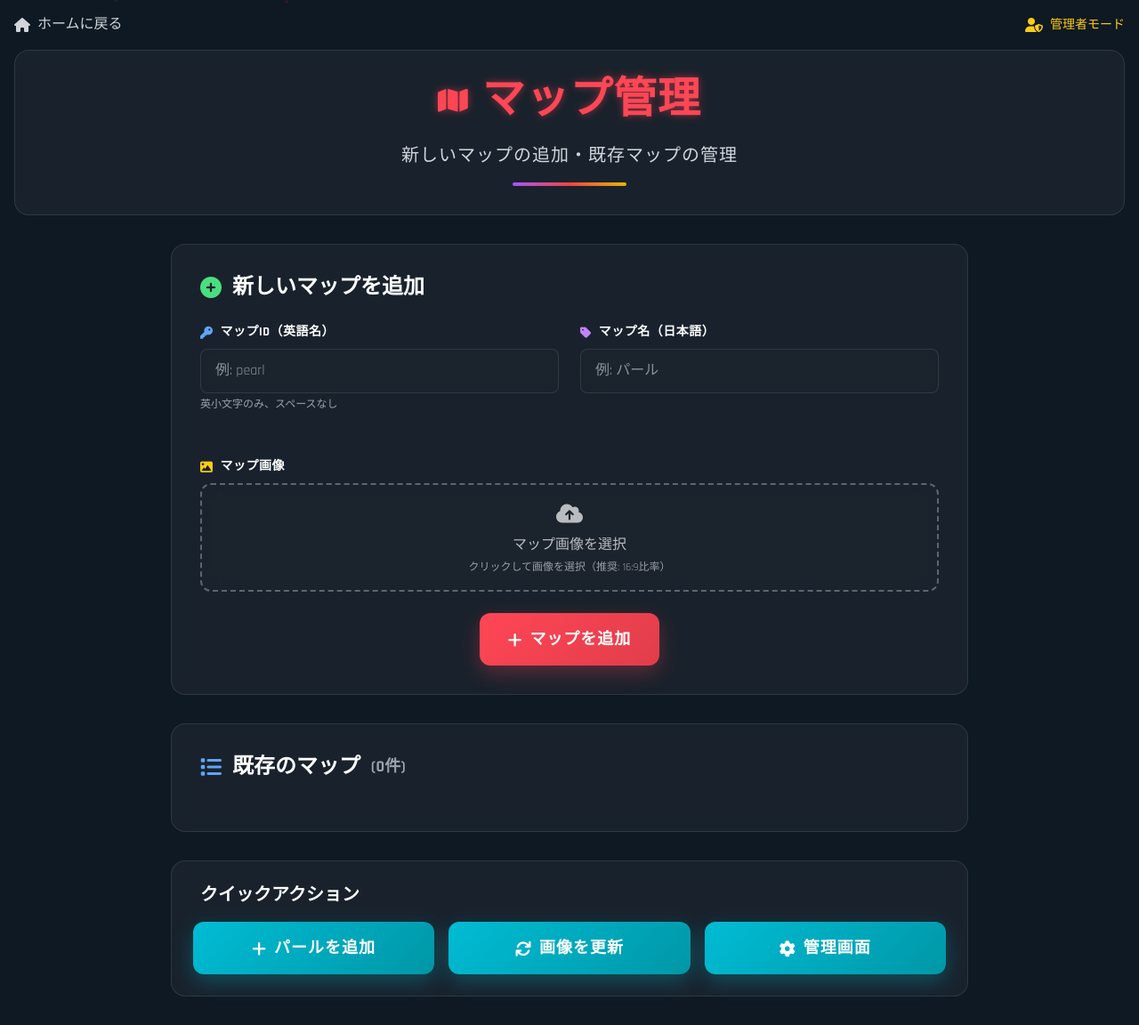
After one commit to rikuto0000/pointbook, a Flask app: template templates/admin_maps.html in a window 1280 px wide. The commit adds this page. Shown: the whole page at 89% size. Run offline with Flask 3, Linux system fonts and the light colour scheme; the template is opened without the code that fills it, so the values that code supplies are empty; some libraries are stand-ins or nearby versions.

Commit message:
3 Commit!

```diff
--- /dev/null
+++ b/templates/admin_maps.html
@@ -0,0 +1,322 @@
+<!DOCTYPE html>
+<html lang="ja">
+<head>
+  <meta charset="UTF-8" />
+  <meta name="viewport" content="width=device-width, initial-scale=1.0" />
+  <title>マップ管理 | VALORANT Pointbook</title>
+
+  <!-- ✅ PWA対応 -->
+  <link rel="manifest" href="/static/manifest.json">
+  <meta name="theme-color" content="#ff4655">
+  <meta name="apple-mobile-web-app-capable" content="yes">
+  <meta name="apple-mobile-web-app-title" content="Pointbook">
+  <link rel="apple-touch-icon" href="/static/icons/icon-192.png">
+
+  <!-- ✅ Tailwind CSS -->
+  <script src="https://cdn.tailwindcss.com"></script>
+
+  <!-- ✅ Rajdhani Font -->
+  <link href="https://fonts.googleapis.com/css2?family=Rajdhani:wght@400;500;700&display=swap" rel="stylesheet">
+
+  <!-- ✅ Modern Styles -->
+  <link rel="stylesheet" href="/static/css/modern.css">
+
+  <!-- ✅ Icons -->
+  <link rel="stylesheet" href="https://cdnjs.cloudflare.com/ajax/libs/font-awesome/6.0.0/css/all.min.css">
+
+  <!-- Fallback styles -->
+  {% include 'base_styles.html' %}
+</head>
+
+<body>
+  <!-- Animated Background Particles -->
+  <div class="particles">
+    {% for i in range(6) %}
+    <div class="particle" style="left: {{ (i * 15 + 10) }}%; animation-delay: {{ i * 0.8 }}s;"></div>
+    {% endfor %}
+  </div>
+
+  <!-- Navigation -->
+  <nav class="p-4" style="animation: slideInLeft 0.6s ease-out;">
+    <div class="flex items-center justify-between">
+      <a href="/" class="inline-flex items-center gap-2 text-gray-300 hover:text-white transition-colors duration-300">
+        <i class="fas fa-home"></i>
+        <span>ホームに戻る</span>
+      </a>
+      <div class="text-yellow-400 flex items-center gap-2">
+        <i class="fas fa-user-shield"></i>
+        <span class="text-sm">管理者モード</span>
+      </div>
+    </div>
+  </nav>
+
+  <!-- Header -->
+  <header class="glass rounded-2xl mx-4 mb-8 p-8 text-center" style="animation: fadeInUp 0.8s ease-out;">
+    <div class="flex items-center justify-center gap-4 mb-6">
+      <i class="fas fa-map text-3xl text-glow"></i>
+      <h1 class="text-4xl sm:text-5xl font-bold text-glow tracking-wide">
+        マップ管理
+      </h1>
+    </div>
+    <p class="text-xl text-gray-300 font-medium tracking-wider">新しいマップの追加・既存マップの管理</p>
+    <div class="w-32 h-1 bg-gradient-to-r from-purple-500 via-red-500 to-yellow-500 mx-auto mt-4 rounded"></div>
+  </header>
+
+  <!-- Main Content -->
+  <main class="container mx-auto px-4 pb-8">
+    <div class="max-w-4xl mx-auto">
+
+      <!-- Add New Map Form -->
+      <div class="glass rounded-2xl p-8 mb-8" style="animation: fadeInUp 0.8s ease-out 0.2s both;">
+        <h2 class="text-2xl font-bold text-white mb-6 flex items-center gap-3">
+          <i class="fas fa-plus-circle text-green-400"></i>
+          新しいマップを追加
+        </h2>
+
+        <form action="/admin/maps/add" method="POST" enctype="multipart/form-data" class="space-y-6">
+          <div class="grid grid-cols-1 md:grid-cols-2 gap-6">
+            <!-- Map ID -->
+            <div class="form-group">
+              <label class="form-label">
+                <i class="fas fa-key text-blue-400"></i>
+                マップID（英語名）
+              </label>
+              <input type="text" name="map_id" placeholder="例: pearl" required
+                     class="form-input lowercase" pattern="[a-z]+" />
+              <small class="text-gray-400 text-xs mt-1">英小文字のみ、スペースなし</small>
+            </div>
+
+            <!-- Map Name -->
+            <div class="form-group">
+              <label class="form-label">
+                <i class="fas fa-tag text-purple-400"></i>
+                マップ名（日本語）
+              </label>
+              <input type="text" name="map_name" placeholder="例: パール" required
+                     class="form-input" />
+            </div>
+          </div>
+
+          <!-- Map Image -->
+          <div class="form-group">
+            <label class="form-label">
+              <i class="fas fa-image text-yellow-400"></i>
+              マップ画像
+            </label>
+            <div class="file-upload-wrapper">
+              <input type="file" name="map_image" accept="image/*" required
+                     class="file-input" id="map_image" />
+              <label for="map_image" class="file-upload-label">
+                <i class="fas fa-cloud-upload-alt text-2xl mb-2"></i>
+                <span>マップ画像を選択</span>
+                <small>クリックして画像を選択（推奨: 16:9比率）</small>
+              </label>
+            </div>
+          </div>
+
+          <!-- Submit Button -->
+          <div class="flex justify-center">
+            <button type="submit" class="btn-primary inline-flex items-center justify-center gap-2">
+              <i class="fas fa-plus"></i>
+              <span>マップを追加</span>
+            </button>
+          </div>
+        </form>
+      </div>
+
+      <!-- Existing Maps -->
+      <div class="glass rounded-2xl p-8" style="animation: fadeInUp 0.8s ease-out 0.4s both;">
+        <h2 class="text-2xl font-bold text-white mb-6 flex items-center gap-3">
+          <i class="fas fa-list text-blue-400"></i>
+          既存のマップ
+          <span class="text-lg text-gray-400">({{ maps|length }}件)</span>
+        </h2>
+
+        <div class="grid grid-cols-1 md:grid-cols-2 lg:grid-cols-3 gap-6">
+          {% for map in maps %}
+          <div class="card p-4 hover:scale-105">
+            <div class="relative overflow-hidden rounded-lg mb-4">
+              <img src="{{ map.image }}" alt="{{ map.name }}"
+                   class="w-full h-32 object-cover">
+              <div class="absolute top-2 right-2">
+                <button onclick="deleteMap('{{ map.id }}')"
+                        class="bg-red-600 hover:bg-red-500 text-white w-8 h-8 rounded-full flex items-center justify-center transition-colors">
+                  <i class="fas fa-trash text-sm"></i>
+                </button>
+              </div>
+            </div>
+
+            <div class="text-center">
+              <h3 class="text-lg font-bold text-white mb-1">{{ map.name }}</h3>
+              <p class="text-gray-400 text-sm">ID: {{ map.id }}</p>
+              <div class="mt-3 text-xs text-gray-500">
+                追加日: {{ map.created_at.strftime('%Y/%m/%d') if map.created_at else '不明' }}
+              </div>
+            </div>
+          </div>
+          {% endfor %}
+        </div>
+      </div>
+
+      <!-- Quick Actions -->
+      <div class="glass rounded-2xl p-6 mt-8" style="animation: fadeInUp 0.8s ease-out 0.6s both;">
+        <h3 class="text-xl font-bold text-white mb-4 flex items-center gap-2">
+          <i class="fas fa-lightning-bolt text-yellow-400"></i>
+          クイックアクション
+        </h3>
+        <div class="grid grid-cols-1 md:grid-cols-3 gap-4">
+          <button onclick="addPearl()" class="btn-secondary w-full">
+            <i class="fas fa-plus"></i>
+            <span>パールを追加</span>
+          </button>
+          <button onclick="updateAllImages()" class="btn-secondary w-full">
+            <i class="fas fa-sync"></i>
+            <span>画像を更新</span>
+          </button>
+          <a href="/admin" class="btn-secondary w-full">
+            <i class="fas fa-cog"></i>
+            <span>管理画面</span>
+          </a>
+        </div>
+      </div>
+
+    </div>
+  </main>
+
+  <script>
+    document.addEventListener('DOMContentLoaded', function() {
+      try {
+        // File upload preview
+        const fileInput = document.getElementById('map_image');
+        if (fileInput) {
+          fileInput.addEventListener('change', function(e) {
+            try {
+              const file = e.target.files[0];
+              const label = document.querySelector('label[for="map_image"]');
+
+              if (file && label) {
+                const fileName = file.name.length > 30 ?
+                  file.name.substring(0, 30) + '...' : file.name;
+                label.querySelector('span').textContent = fileName;
+                label.classList.add('file-selected');
+              }
+            } catch (err) {
+              console.warn('File preview error:', err);
+            }
+          });
+        }
+
+        // Map ID auto-format
+        const mapIdInput = document.querySelector('input[name="map_id"]');
+        if (mapIdInput) {
+          mapIdInput.addEventListener('input', function(e) {
+            // Convert to lowercase and remove spaces
+            e.target.value = e.target.value.toLowerCase().replace(/[^a-z]/g, '');
+          });
+        }
+
+        // Parallax effect for particles
+        document.addEventListener('mousemove', function(e) {
+          try {
+            const particles = document.querySelectorAll('.particle');
+            if (particles.length > 0) {
+              const mouseX = e.clientX / window.innerWidth;
+              const mouseY = e.clientY / window.innerHeight;
+
+              particles.forEach((particle, index) => {
+                const speed = (index + 1) * 0.3;
+                const x = mouseX * speed * 10;
+                const y = mouseY * speed * 10;
+                if (particle && particle.style) {
+                  particle.style.transform = `translateX(${x}px) translateY(${y}px)`;
+                }
+              });
+            }
+          } catch (err) {
+            console.warn('Parallax error:', err);
+          }
+        });
+
+      } catch (err) {
+        console.error('Script initialization error:', err);
+      }
+    });
+
+    // Delete map function
+    function deleteMap(mapId) {
+      if (confirm(`マップ「${mapId}」を削除しますか？\n\n注意: このマップに関連する全ての定点も削除されます！`)) {
+        fetch(`/admin/maps/delete/${mapId}`, {
+          method: 'POST',
+          headers: {
+            'Content-Type': 'application/json',
+          }
+        })
+        .then(response => {
+          if (response.ok) {
+            location.reload();
+          } else {
+            alert('削除に失敗しました');
+          }
+        })
+        .catch(err => {
+          console.error('Delete error:', err);
+          alert('削除中にエラーが発生しました');
+        });
+      }
+    }
+
+    // Quick add Pearl
+    function addPearl() {
+      if (confirm('パールマップを追加しますか？')) {
+        fetch('/admin/maps/quick-add/pearl', {
+          method: 'POST',
+          headers: {
+            'Content-Type': 'application/json',
+          }
+        })
+        .then(response => {
+          if (response.ok) {
+            alert('パールが追加されました！');
+            location.reload();
+          } else {
+            alert('追加に失敗しました');
+          }
+        })
+        .catch(err => {
+          console.error('Add error:', err);
+          alert('追加中にエラーが発生しました');
+        });
+      }
+    }
+
+    // Update all images
+    function updateAllImages() {
+      if (confirm('全てのマップ画像を最新版に更新しますか？')) {
+        fetch('/admin/maps/update-images', {
+          method: 'POST',
+          headers: {
+            'Content-Type': 'application/json',
+          }
+        })
+        .then(response => {
+          if (response.ok) {
+            alert('画像が更新されました！');
+            location.reload();
+          } else {
+            alert('更新に失敗しました');
+          }
+        })
+        .catch(err => {
+          console.error('Update error:', err);
+          alert('更新中にエラーが発生しました');
+        });
+      }
+    }
+
+    // Global error handler
+    window.addEventListener('error', function(e) {
+      console.error('Global error:', e.error);
+    });
+  </script>
+</body>
+</html>
```
Also changed, not shown: templates/add.html (+4 -4 lines).
